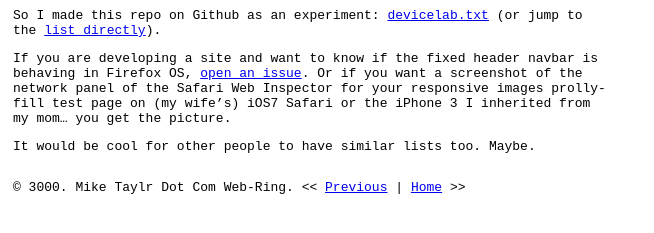
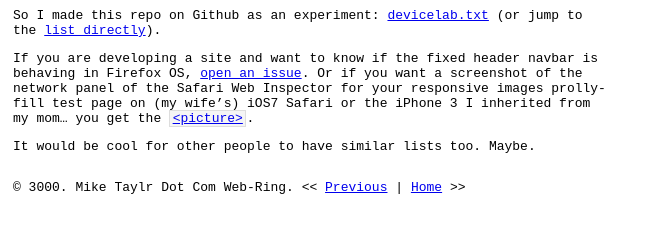
Before and after one commit to miketaylr/miketaylr.com-blog, a Jekyll site: the page built from _posts/2013-11-17-device-lab-dot-txt.md, in a window 1280 px wide. Shown: the part 205-438 px from the top of the page, without its empty margins (0-654 px from the left). Built offline with Jekyll 4.4.1, drawn with Linux system fonts in a browser that asks for light colours; Markdown is read by kramdown in place of the engine named in the settings; some of the changed lines change nothing that is shown.

```diff
--- a/_posts/2013-11-17-device-lab-dot-txt.md
+++ b/_posts/2013-11-17-device-lab-dot-txt.md
@@ -12,6 +12,8 @@
 
 So I made this repo on Github as an experiment: [devicelab.txt](https://github.com/miketaylr/devicelab.txt) (or jump to the [list directly](https://github.com/miketaylr/devicelab.txt/blob/master/devicelab.txt)).
 
-If you are developing a site and want to know if the fixed header navbar is behaving in Firefox OS, [open an issue](https://github.com/miketaylr/devicelab.txt/issues/new). Or if you want a screenshot of the network panel of the Safari Web Inspector for your responsive images prollyfill test page on (my wife's) iOS7 Safari or the iPhone 3 I inherited from my mom... you get the picture.
+If you are developing a site and want to know if the fixed header navbar is behaving in Firefox OS, [open an issue](https://github.com/miketaylr/devicelab.txt/issues/new). Or if you want a screenshot of the network panel of the Safari Web Inspector for your responsive images prollyfill test page on (my wife's) iOS7 Safari or the iPhone 3 I inherited from my mom... you get the [`<picture>`][wokkawokka].
 
 It would be cool for other people to have similar lists too. Maybe.
+
+[wokkawokka]: https://miketaylr.com/posts/assets/wokkawokka.gif
```
Also changed, not shown: assets/wokkawokka.gif (added).
